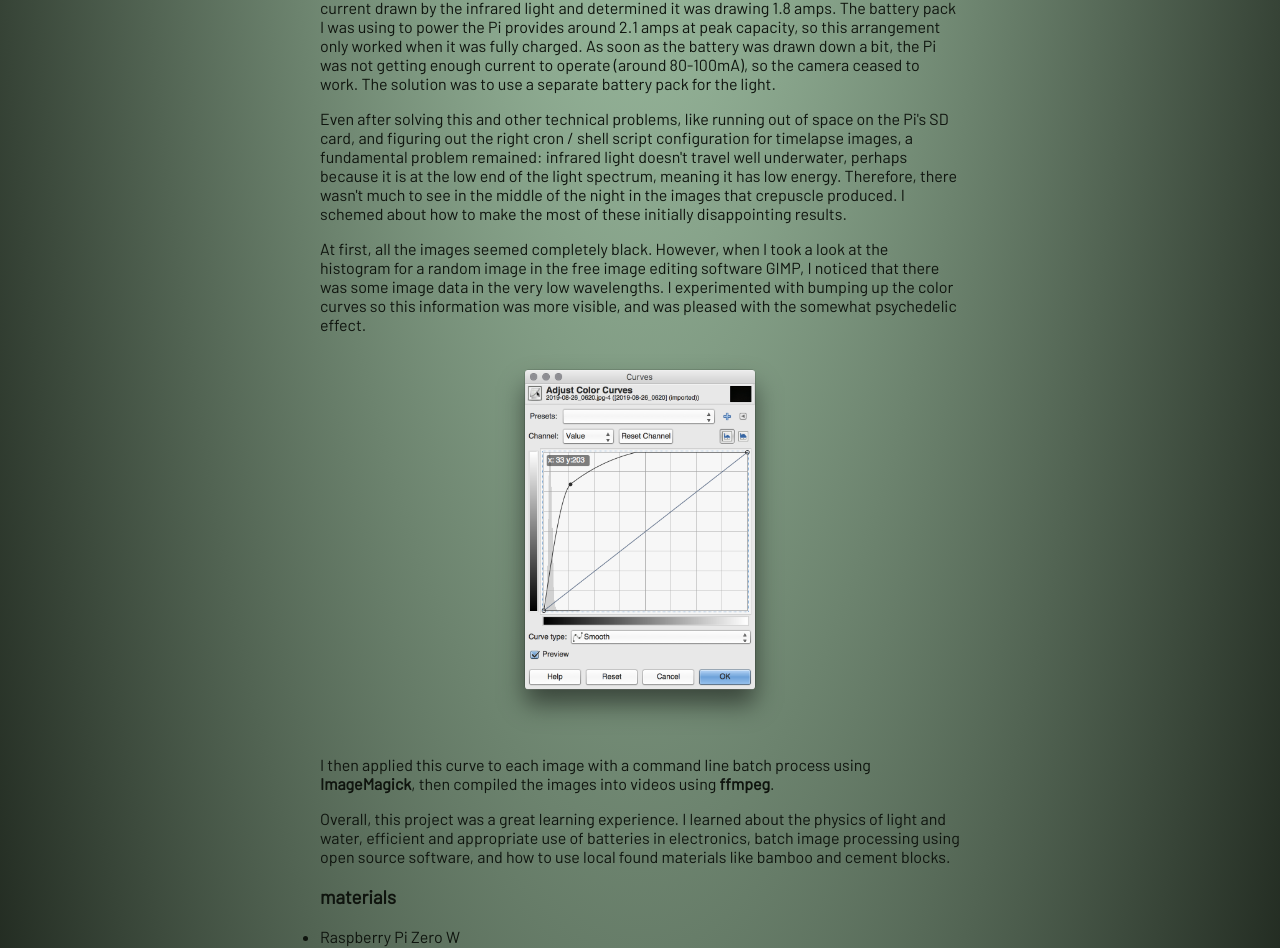
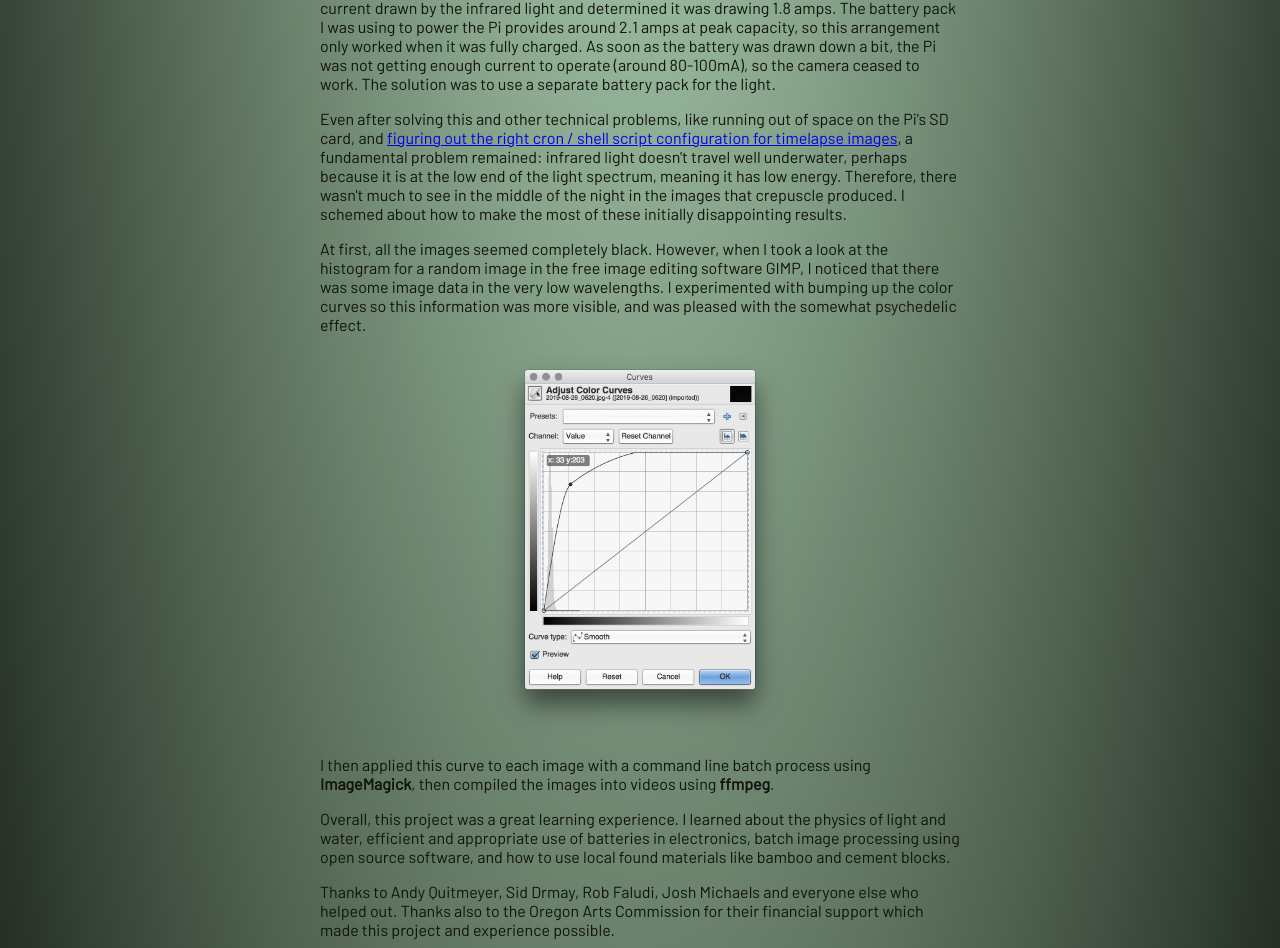
Before and after one commit to ashlinaronin/crepuscle, a Vue app: page / in a window 1280 px wide. Shown: the part 3298-4246 px from the top of the page. Built offline with nearby package versions, Linux system fonts and the light colour scheme.

Commit message:
Add thanks and link to rpi

```diff
--- a/src/components/MainContainer.vue
+++ b/src/components/MainContainer.vue
@@ -58,7 +58,7 @@
       With this arrangement, I would experience seemingly random issues where the Pi would stop taking images and lose network connectivity once running on battery power out in the field. After some investigation and discussion with other knowledgeable folks, I measured the current drawn by the infrared light and determined it was drawing 1.8 amps. The battery pack I was using to power the Pi provides around 2.1 amps at peak capacity, so this arrangement only worked when it was fully charged. As soon as the battery was drawn down a bit, the Pi was not getting enough current to operate (around 80-100mA), so the camera ceased to work. The solution was to use a separate battery pack for the light.
     </p>
     <p>
-      Even after solving this and other technical problems, like running out of space on the Pi's SD card, and figuring out the right cron / shell script configuration for timelapse images, a fundamental problem remained: infrared light doesn't travel well underwater, perhaps because it is at the low end of the light spectrum, meaning it has low energy. Therefore, there wasn't much to see in the middle of the night in the images that crepuscle produced. I schemed about how to make the most of these initially disappointing results.
+      Even after solving this and other technical problems, like running out of space on the Pi's SD card, and <a href="https://www.raspberrypi.org/documentation/usage/camera/raspicam/timelapse.md" target="_blank" rel="noopener">figuring out the right cron / shell script configuration for timelapse images</a>, a fundamental problem remained: infrared light doesn't travel well underwater, perhaps because it is at the low end of the light spectrum, meaning it has low energy. Therefore, there wasn't much to see in the middle of the night in the images that crepuscle produced. I schemed about how to make the most of these initially disappointing results.
     </p>
     <p>
       At first, all the images seemed completely black. However, when I took a look at the histogram for a random image in the free image editing software GIMP, I noticed that there was some image data in the very low wavelengths. I experimented with bumping up the color curves so this information was more visible, and was pleased with the somewhat psychedelic effect.
@@ -69,6 +69,7 @@
     </p>
     <p>
       Overall, this project was a great learning experience. I learned about the physics of light and water, efficient and appropriate use of batteries in electronics, batch image processing using open source software, and how to use local found materials like bamboo and cement blocks.</p>
+    <p>Thanks to Andy Quitmeyer, Sid Drmay, Rob Faludi, Josh Michaels and everyone else who helped out. Thanks also to the Oregon Arts Commission for their financial support which made this project and experience possible.</p>
     <h3>
       materials
     </h3>
```
